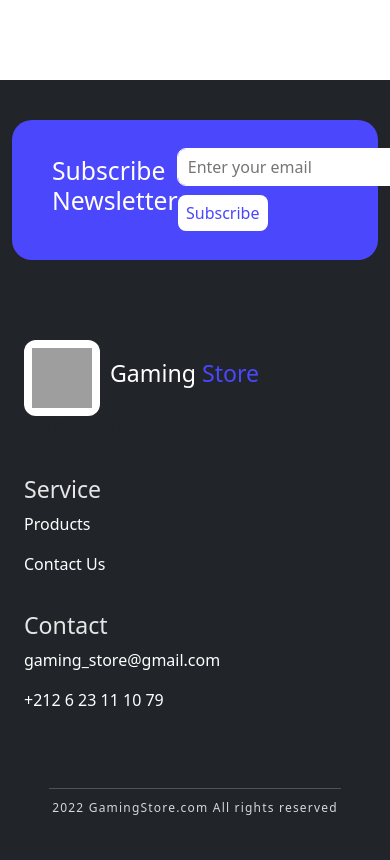
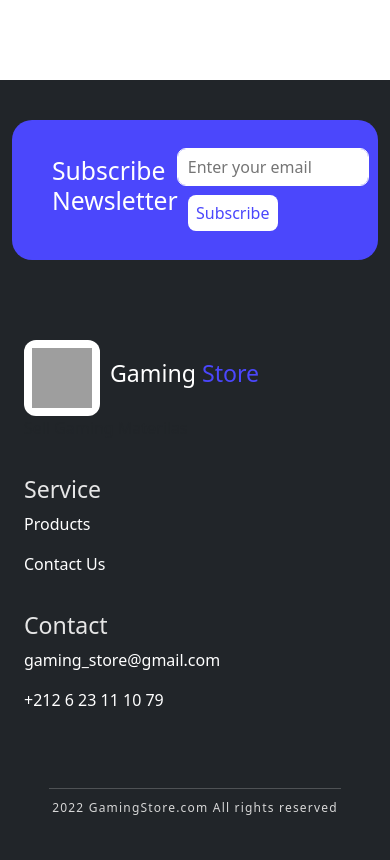
Before and after one commit to AzizHr/BRIEF_4, a PHP site: page /login.php in a window 390 px wide; the page is wider, and only the part inside the window is pictured. Shown: the part 834-1694 px from the top of that part. Run offline with PHP 8.4, Linux system fonts and the light colour scheme; grey boxes are pictures that could not be loaded.

Commit message:
update HR

```diff
--- a/LIVRABLE_3&4/Gaming_Store/admin/management.php
+++ b/LIVRABLE_3&4/Gaming_Store/admin/management.php
@@ -21,8 +21,8 @@ else
     <title>Management</title>
     <!-- CSS only -->
     <link href="https://cdn.jsdelivr.net/npm/bootstrap@5.2.2/dist/css/bootstrap.min.css" rel="stylesheet" integrity="sha384-Zenh87qX5JnK2Jl0vWa8Ck2rdkQ2Bzep5IDxbcnCeuOxjzrPF/et3URy9Bv1WTRi" crossorigin="anonymous">
+    <link rel="stylesheet" href="../assets/css/style.css">
 </head>
-
 <body>
     <nav class="navbar navbar-expand-lg bg-light">
         <div class="container">
@@ -51,7 +51,7 @@ else
         </div>
     </nav>
     <div class="container mt-5 justify-content-center">
-        <table class="table">
+        <table class="table" style="width:100%;">
             <thead>
                 <th>
                     <p class="text-center">Image</p>
--- a/LIVRABLE_3&4/Gaming_Store/assets/css/style.css
+++ b/LIVRABLE_3&4/Gaming_Store/assets/css/style.css
@@ -188,6 +188,18 @@
     row-gap: 20px;
 }
 }
+@media (max-width:430px) {
+    .footer .letter .send_email input{
+        width: 190px;
+    }
+    .footer .letter .subscribe{
+        margin-left: 10px;
+    }
+    .container1 .h1{
+        width: 20rem;
+        margin-bottom: 40px;
+    }
+}
 
 
 
```
